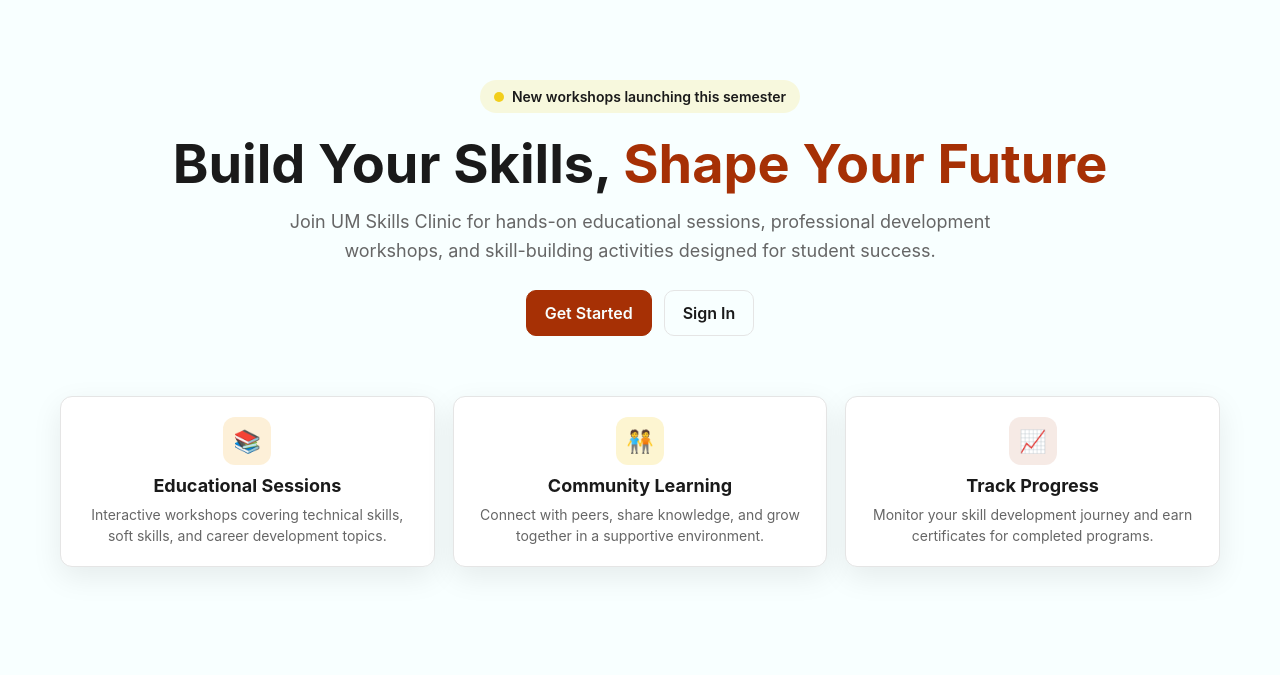
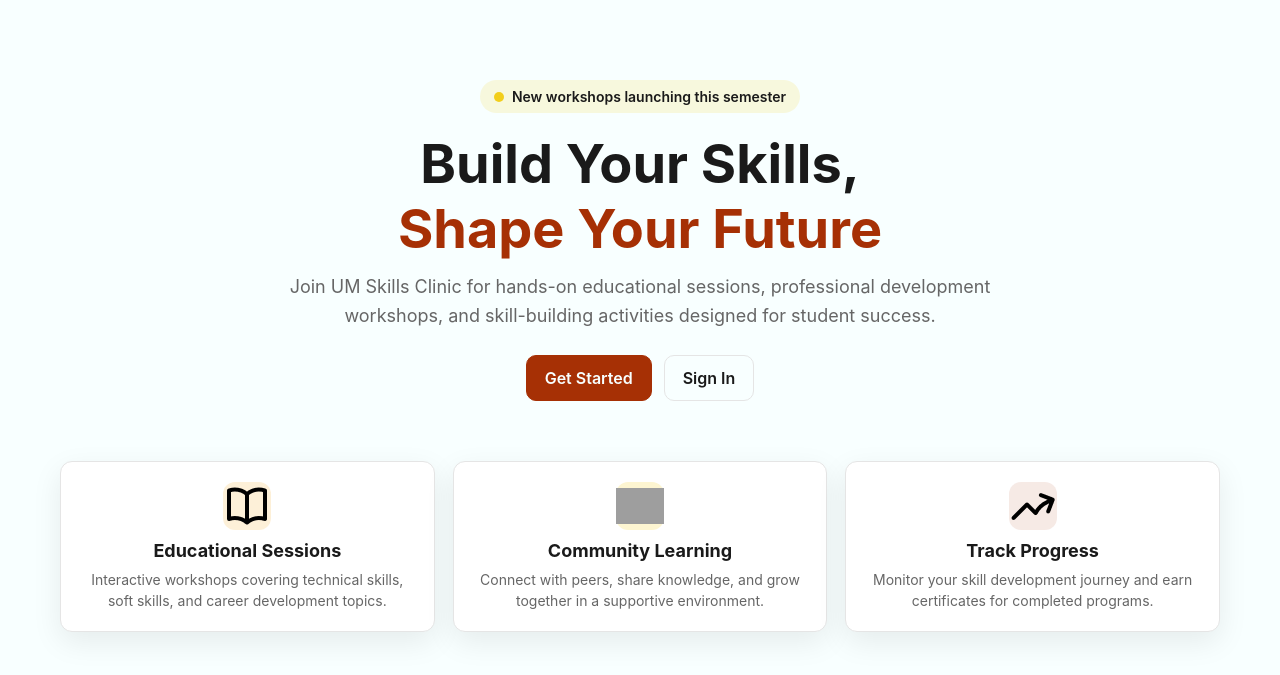
Before and after one commit to loftyyyy/Jornadal_Rho_LabExam, a PHP site: page / in a window 1280 px wide. Shown: the part 79-754 px from the top of the page. Run offline with PHP 8.4, Linux system fonts and the light colour scheme; grey boxes are pictures that could not be loaded.

Commit message:
Replaced the icons

```diff
--- a/css/styles.css
+++ b/css/styles.css
@@ -194,6 +194,12 @@ img {
   justify-content: center;
   font-size: 22px;
   margin-bottom: 10px;
+}
+
+.card-icon img {
+  width: 100%;
+  height: 100%;
+  object-fit: contain;
 }
 
 .card h3 {
--- a/index.html
+++ b/index.html
@@ -32,7 +32,7 @@
         </div>
 
         <h2 class="hero-title">
-          Build Your Skills, <span class="highlight">Shape Your Future</span>
+          Build Your Skills, <br> <span class="highlight">Shape Your Future</span>
         </h2>
 
         <p class="hero-subtitle">
@@ -47,19 +47,25 @@
 
         <div class="feature-grid">
           <div class="card">
-            <div class="card-icon" style="background: rgba(242, 179, 61, 0.2)">📚</div>
+            <div class="card-icon" style="background: rgba(242, 179, 61, 0.2)">
+              <img src="icon/book-open.png" alt="Educational Sessions" />
+            </div>
             <h3>Educational Sessions</h3>
             <p>Interactive workshops covering technical skills, soft skills, and career development topics.</p>
           </div>
 
           <div class="card">
-            <div class="card-icon" style="background: rgba(242, 206, 27, 0.2)">🧑‍🤝‍🧑</div>
+            <div class="card-icon" style="background: rgba(242, 206, 27, 0.2)">
+              <img src="icon/Block Diagram.png" alt="Community Learning" />
+            </div>
             <h3>Community Learning</h3>
             <p>Connect with peers, share knowledge, and grow together in a supportive environment.</p>
           </div>
 
           <div class="card">
-            <div class="card-icon" style="background: rgba(166, 48, 5, 0.1)">📈</div>
+            <div class="card-icon" style="background: rgba(166, 48, 5, 0.1)">
+              <img src="icon/arrow-trending-up.png" alt="Track Progress" />
+            </div>
             <h3>Track Progress</h3>
             <p>Monitor your skill development journey and earn certificates for completed programs.</p>
           </div>
```
Also changed, not shown: icon/Block Diagram.png (deleted).
